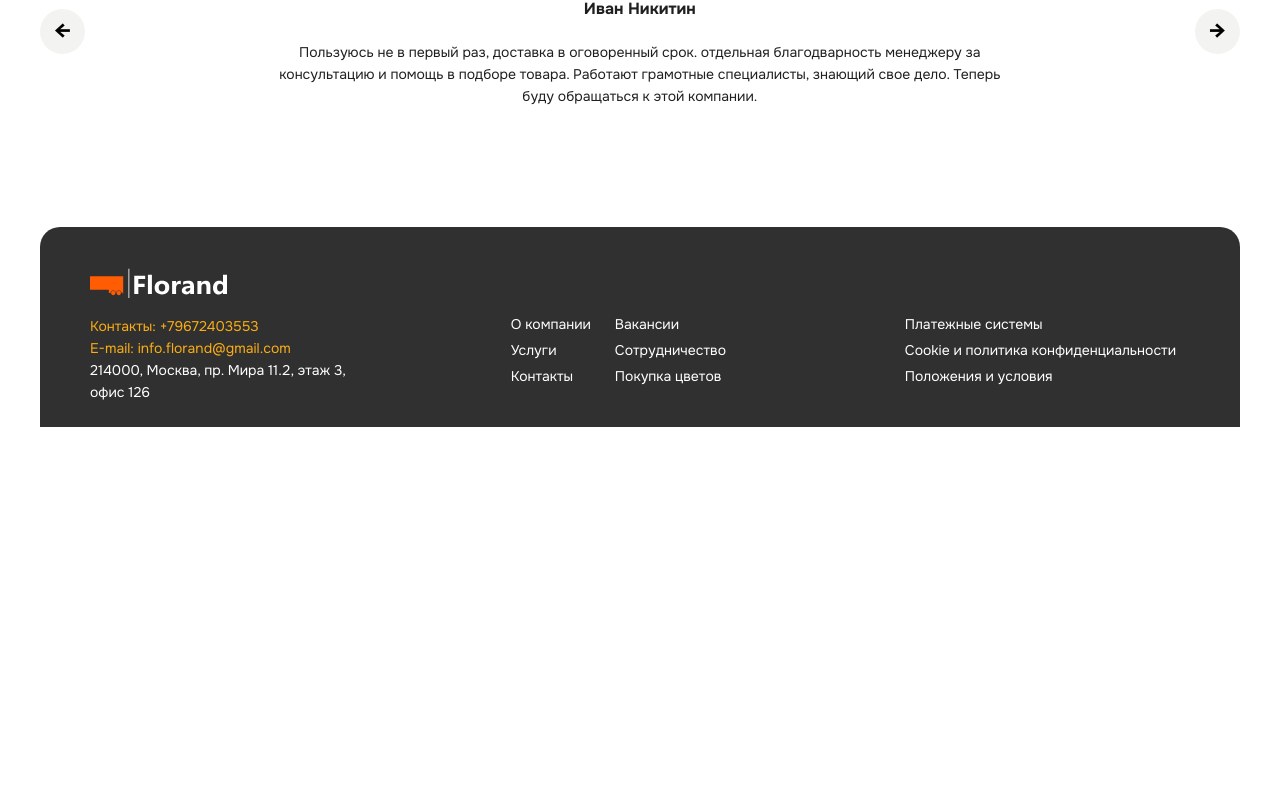
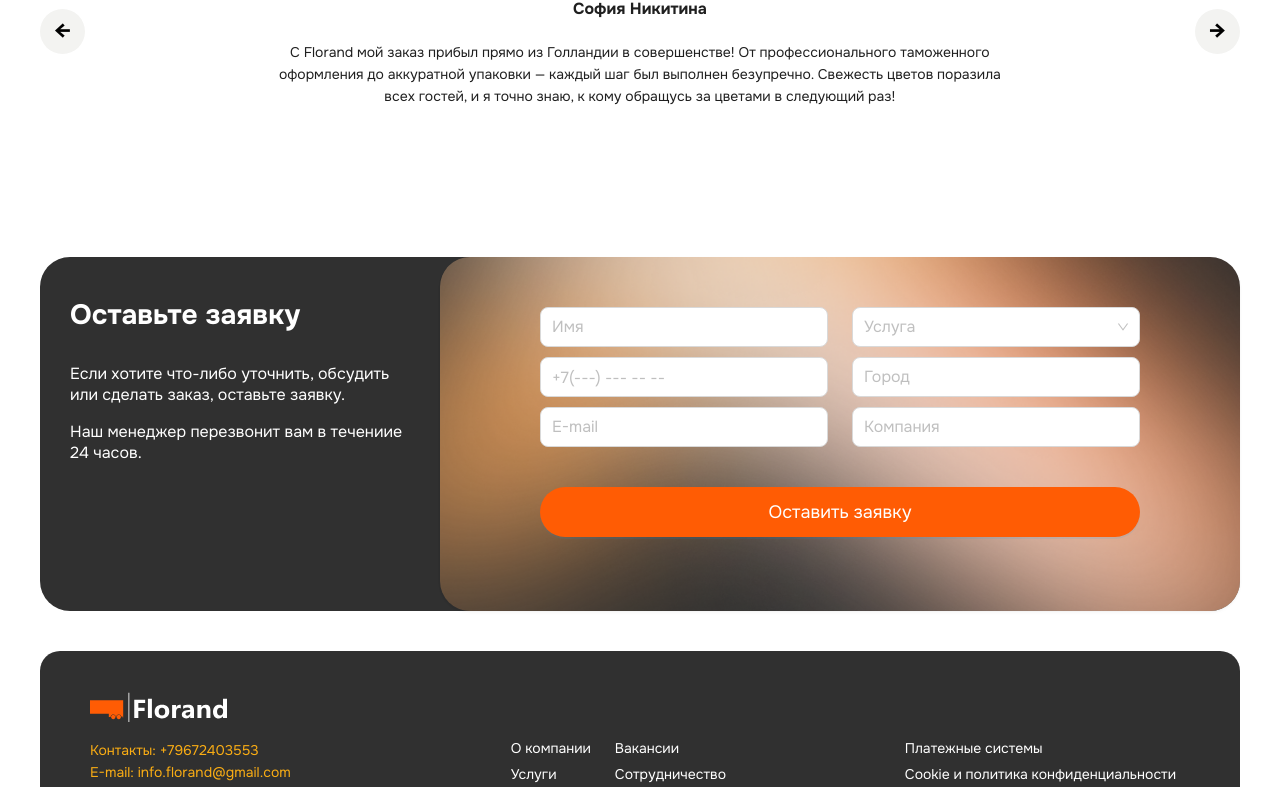
Before and after one commit to AlimAlibek/Florand, a React (Create React App) app: page / in a window 1280 px wide. Shown: the part 2781-3568 px from the top of the page. Before the commit the page ends 3208 px from the top, so only its background shows below. Built offline with nearby package versions, Linux system fonts and the light colour scheme.

Commit message:
Форма заявки

```diff
--- /dev/null
+++ b/src/components/Form/Inputs.tsx
@@ -0,0 +1,114 @@
+import {Form, Input, InputNumber, Select, Button, Row, Col} from 'antd';
+import s from './style.module.css'
+import services from './services';
+
+const emailReg = /^([A-Za-z0-9_\-\.])+\@([A-Za-z0-9_\-\.])+\.([A-Za-z]{2,4})$/;
+
+const Inputs: React.FC = () => {
+
+    const onFinish = (form: any) => {
+        console.log(form)
+    }
+
+    return (
+      <Form
+        className={s.form}
+        initialValues={{ remember: true }}
+        onFinish={onFinish}
+        autoComplete="off"
+        size='small'
+      >
+        <Row gutter={24} justify="center">
+            <Col
+                span={24}
+                sm={24}
+                md={12}
+            >
+                <Form.Item
+                  name="name"
+                  rules={[{ required: true, message: ''}]}
+                  className={s.formItem}
+                >
+                  <Input size='large' placeholder='Имя'/>
+                </Form.Item>
+
+                <Form.Item
+                  name="phone"
+                  rules={[{ required: true, message: '' }]}
+                  className={s.formItem}
+                >
+                  <InputNumber
+                    style={{width: '100%'}}
+                    size='large'
+                    placeholder='+7(---) --- -- --'
+                    type='number'
+                    controls={false}
+                  />
+                </Form.Item>
+
+                <Form.Item
+                  name="E-mail"
+                  rules={[{ required: true, message: '', validator: (a, b, c) => {
+                    if (!emailReg.test(b)) {
+                        return Promise.reject(new Error(''))
+                    } else {
+                        return Promise.resolve();
+                    }
+                  } }]}
+                  className={s.formItem}
+                >
+                  <Input size='large' placeholder='E-mail'/>
+                </Form.Item>
+
+            </Col>
+            <Col
+                span={24}
+                sm={24}
+                md={12}
+                lg={12}
+            >
+
+                <Form.Item
+                  name="service"
+                  hasFeedback={false}
+                  rules={[{ required: true, message: '' }]}
+                  className={s.formItem}
+                >
+                  <Select size='large' placeholder='Услуга' options={services}/>
+                </Form.Item>
+
+                <Form.Item
+                  name="city"
+                  rules={[{ required: true, message: ''}]}
+                  className={s.formItem}
+                >
+                  <Input size='large' placeholder='Город'/>
+                </Form.Item>
+
+                <Form.Item
+                  name="company"
+                  rules={[{ required: true, message: '' }]}
+                  className={s.formItem}
+                >
+                  <Input size='large' placeholder='Компания'/>
+                </Form.Item>
+
+            </Col>
+            <Col span={24}>
+                <Form.Item className={s.submitFormItem}>
+                  <Button size='large' block type="primary" htmlType="submit">
+                    Оставить заявку
+                  </Button>
+                </Form.Item>
+            </Col>
+        </Row>
+
+        <div className={s.securityAlert}>
+            Нажимая кнопку «Оставить заявку» вы даете согласие на обработку персональных данных.
+        </div>
+
+      </Form>
+    )
+}
+
+export default Inputs;
--- /dev/null
+++ b/src/components/Form/index.tsx
@@ -0,0 +1,47 @@
+import {Row, Col, Card} from 'antd';
+import s from './style.module.css';
+import Heading2 from '../Heading2';
+import Inputs from './Inputs';
+
+const TheForm: React.FC = () => {
+
+    return (
+        <div className={s.container}>
+            <Row>
+                <Col
+                    sm={24}
+                    md={24}
+                    lg={8}
+                >
+                    <div className={s.formTitle}>
+                        <Heading2>Оставьте заявку</Heading2>
+                        <p>
+                            Если хотите что-либо уточнить, обсудить или сделать заказ, оставьте заявку.
+                        </p>
+                        <p className={s.managerCall}>
+                           Наш менеджер перезвонит вам в течениие 24 часов.
+                        </p>
+                    </div>
+                </Col>
+                <Col
+                    span={24}
+                    md={24}
+                    lg={16}
+                >
+                    <Card
+                        className={s.formCard}
+                        bordered={false}
+                    >
+                        <Row justify="center">
+                          <Inputs />
+                        </Row>
+
+                    </Card>
+                </Col>
+            </Row>
+        </div>
+    )
+}
+
+
+export default TheForm;
--- /dev/null
+++ b/src/components/Form/services.ts
@@ -0,0 +1,54 @@
+export default [
+    {
+        value: 1,
+        label: 'Доставка цветов Нидерланды - Москва'
+    },
+    {
+        value: 2,
+        label: 'Доставка цветов Эквадор - Москва'
+    },
+    {
+        value: 3,
+        label: 'Доставка цветов Кения - Москва '
+    },
+    {
+        value: 4,
+        label: 'Доставка цветов Колумбия - Москва '
+    },
+    {
+        value: 5,
+        label: 'Доставка цветов в регионы'
+    },
+    {
+        value: 6,
+        label: 'Доставка цветов автотранспортом'
+    },
+    {
+        value: 7,
+        label: 'Доставка цветов авиатранспортом'
+    },
+    {
+        value: 8,
+        label: 'Отслеживание поставки'
+    },
+    {
+        value: 9,
+        label: 'Таможенное оформление'
+    },
+    {
+        value: 10,
+        label: 'Прекулинг'
+    },
+    {
+        value: 11,
+        label: 'Обработка груза, хранение'
+    },
+    {
+        value: 12,
+        label: 'Помощь в покупке цветов за рубежом'
+    },
+    {
+        value: 13,
+        label: 'Другое'
+    },
+]
--- /dev/null
+++ b/src/components/Form/style.module.css
@@ -0,0 +1,70 @@
+
+.container {
+    width: 100%;
+    background-color: var(--brand-black);
+    border-radius: 30px;
+}
+
+.formTitle {
+    min-height: 168px;
+    color: #ffffff;
+
+    padding: 40px 30px;
+
+    text-align: center;
+}
+
+.formTitle>p {
+    font-size: 16px;
+}
+
+.formTitle .managerCall {
+    display: none;
+}
+
+.formCard {
+
+    border-radius: 30px;
+    background: none;
+    padding: 26px 6px;
+
+    background-image: url('../../assets/image/bkg-form.png');
+    background-repeat: no-repeat;
+    background-size: cover;
+    background-position: center;
+}
+
+.form {
+    max-width: 600px;
+}
+
+.formItem {
+    margin-bottom: 10px;
+}
+
+.submitFormItem {
+    margin-top: 30px;
+}
+
+.securityAlert {
+    text-align: center;
+}
+
+@media screen and (min-width: 768px) {
+
+    .securityAlert {
+        display: none;
+    }
+
+}
+
+@media screen and (min-width: 992px) {
+
+    .formTitle .managerCall {
+        display: block;
+    }
+    .formTitle {
+        text-align: start;
+    }
+
+}
--- a/src/components/Reviews/index.tsx
+++ b/src/components/Reviews/index.tsx
@@ -52,6 +52,8 @@ const Reviews: React.FC = () => {
                     <Carousel
                         ref={carouserRef}
                         className={s.carousel}
+                        autoplay
+                        dots={false}
                     >
                         {
                             reviews.map((review, i) => {
--- a/src/pages/Main/index.tsx
+++ b/src/pages/Main/index.tsx
@@ -5,6 +5,7 @@ import ServicesGrid from '../../components/ServicesGrid';
 
 import s from './style.module.css'
 import Reviews from '../../components/Reviews';
+import TheForm from '../../components/Form';
 
 const Main: React.FC = () => {
 
@@ -20,6 +21,8 @@ const Main: React.FC = () => {
 
            <Reviews />
 
+           <TheForm />
+
         </Space>
     )
 
```
Also changed, not shown: src/assets/image/bkg-form.png (added).
